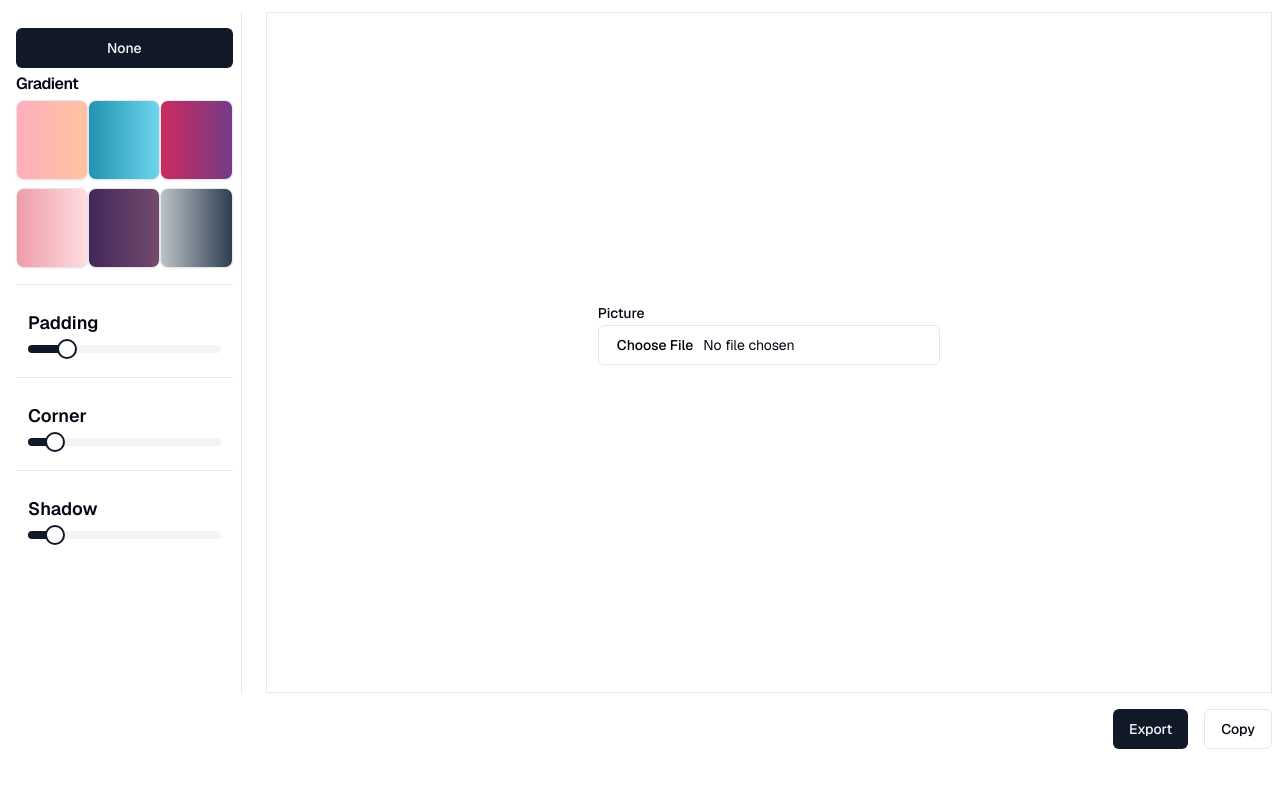
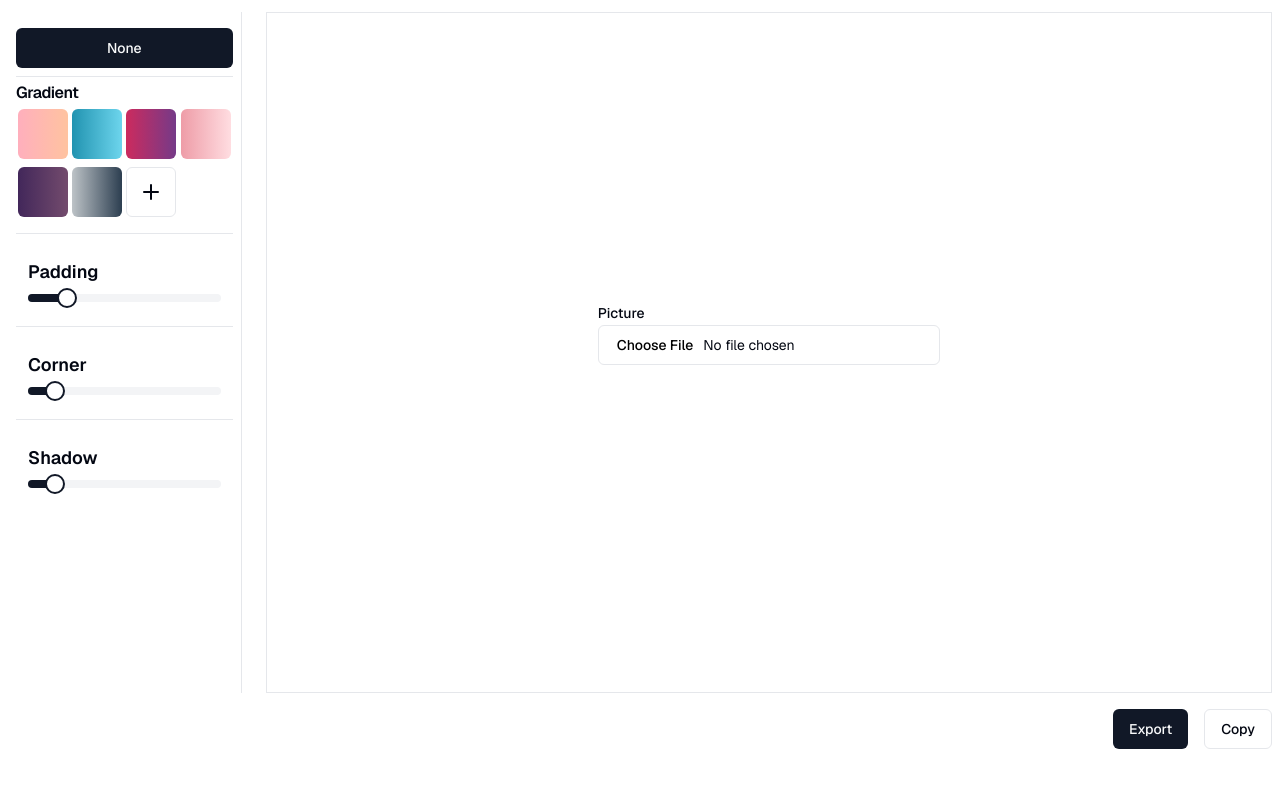
Before and after one commit to tricknguyen/mark-shot, a Next.js app: page / in a window 1280 px wide. Shown: the top 788 px of the page. Built offline with nearby package versions, Linux system fonts and the light colour scheme.

Commit message:
Refactoring code and update a bit UI 🎠

```diff
--- a/src/components/Settings.tsx
+++ b/src/components/Settings.tsx
@@ -1,76 +1,92 @@
 import { colors } from "@/models/GradientLibrary";
-import { Card } from "./ui/card";
 import { Slider } from "./ui/slider";
 import { useAtom } from "jotai";
 import { settingAttom } from "@/store/SettingStore";
 import { ColorGradient } from "@/models/ColorGradient";
 import { Button } from "./ui/button";
+import { Plus } from 'lucide-react';
 
 export function Settings() {
     const [settings, setSettings] = useAtom(settingAttom);
 
     function onSelectColor(color: ColorGradient) {
-        setSettings({ ...settings, backgroundColor: {
-            title: color.from,
-            value: `linear-gradient(90deg, #${color.from} 0%, #${color.to} 100%)`
-        }})
+        setSettings({
+            ...settings, backgroundColor: {
+                title: color.from,
+                value: `linear-gradient(90deg, #${color.from} 0%, #${color.to} 100%)`
+            }
+        })
     }
 
     function onSelectPadding(val: number) {
-        setSettings({ ...settings, padding: val});
+        setSettings({ ...settings, padding: val });
     }
 
     function onSelectCorner(val: number) {
-        setSettings({ ...settings, corner: val});
+        setSettings({ ...settings, corner: val });
     }
 
     function onSelectShadow(val: number) {
-        setSettings({ ...settings, shadow: val});
+        setSettings({ ...settings, shadow: val });
+    }
+
+    function renderGradientSetting() {
+        return <div className="py-2 border-b">
+            <h3 className="font-semibold leading-none tracking-tight">
+                Gradient
+            </h3>
+            <div className="grid grid-cols-4 pt-2">
+                {
+                    colors.map((color, key) => {
+                        return <div key={key} className="flex justify-center">
+                            <Button
+                                className="w-[50px] h-[50px] mb-2"
+                                style={{ backgroundImage: `linear-gradient(90deg, #${color.from} 0%, #${color.to} 100%)` }}
+                                onClick={() => { onSelectColor(color); }}
+                            />
+                        </div>
+                    })
+                }
+                <div className="flex justify-center">
+                    <Button
+                        className="w-[50px] h-[50px] mb-2"
+                        variant="outline"
+                        size="icon"
+                    >
+                        <Plus />
+                    </Button>
+                </div>
+            </div>
+        </div>
     }
 
     return (
         <div className="py-4 px-2 lg:block">
+            <div className="pb-2 border-b">
+                <Button className="w-full">None</Button>
+            </div>
 
-            <Button className="w-full">None</Button>
-
-            <div className="py-2 border-b">
-                <h3 className="font-semibold leading-none tracking-tight">
-                    Gradient
-                </h3>
-                <div className="grid grid-cols-3 pt-2">
-                    {
-                        colors.map((color, index) => {
-                            return <div key={index} className="flex justify-center">
-                                <Card
-                                    className="w-[80px] h-[80px] mb-2"
-                                    style={{backgroundImage: `linear-gradient(90deg, #${color.from} 0%, #${color.to} 100%)`  }}
-                                    onClick={() => {onSelectColor(color);}}
-                                />
-                            </div>
-                        })
-                    }
-                </div>
-            </div>
+            {renderGradientSetting()}
 
             <div className="px-3 py-6 border-b ">
                 <h2 className="text-lg font-semibold mb-2">Padding</h2>
                 <Slider defaultValue={[50]} max={300} step={1} onValueChange={(val) => {
                     onSelectPadding(val[0]);
-                }}/>
+                }} />
             </div>
 
             <div className="px-3 py-6 border-b ">
                 <h2 className="text-lg font-semibold mb-2">Corner</h2>
                 <Slider defaultValue={[10]} max={100} step={1} onValueChange={(val) => {
                     onSelectCorner(val[0]);
-                }}/>
+                }} />
             </div>
 
             <div className="px-3 py-6">
                 <h2 className="text-lg font-semibold mb-2">Shadow</h2>
                 <Slider defaultValue={[10]} max={100} step={1} onValueChange={(val) => {
                     onSelectShadow(val[0]);
-                }}/>
+                }} />
             </div>
         </div>
     );
```
